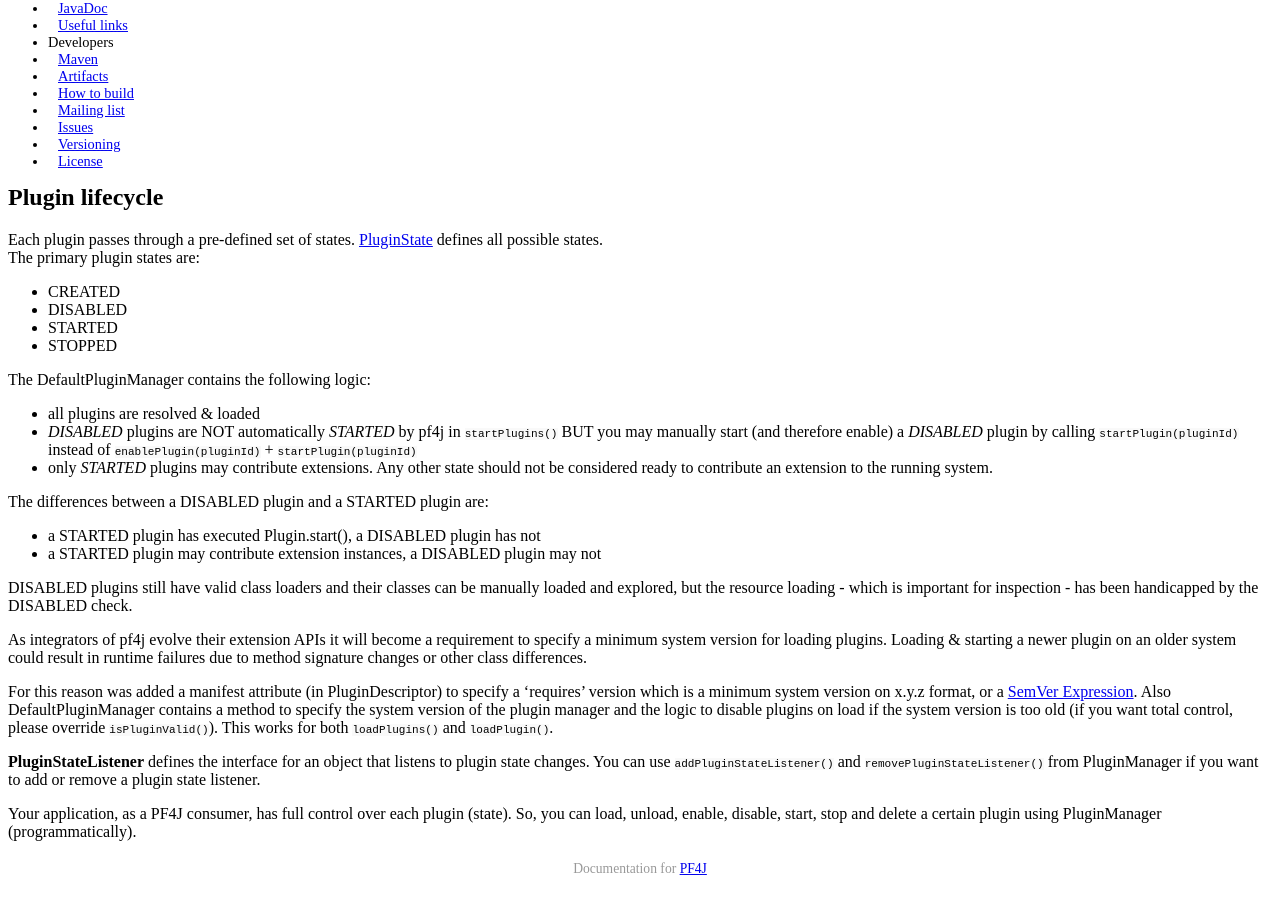
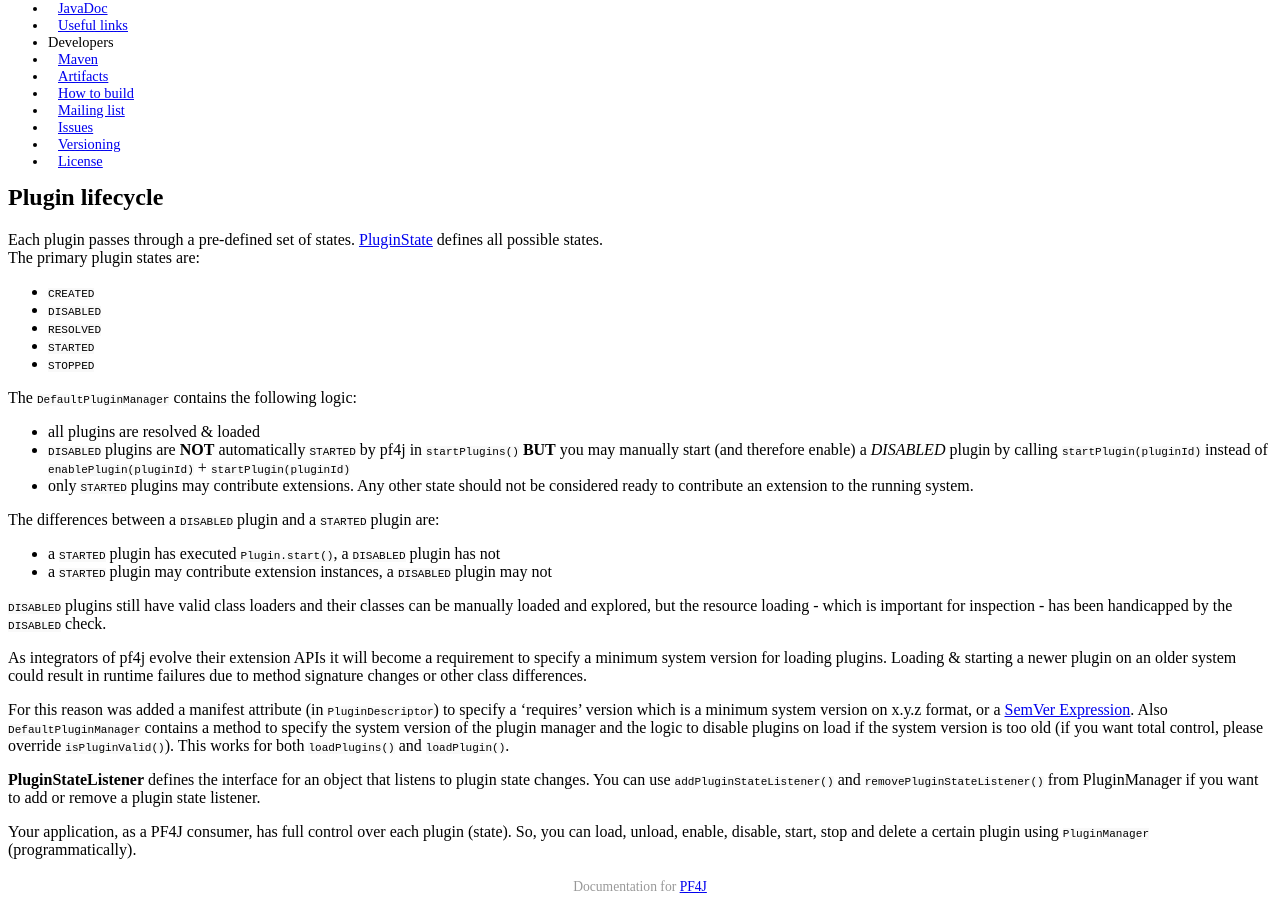
Before and after one commit to pf4j/pf4j.github.io, a Jekyll site: the page built from _posts/2018-01-23-plugin-lifecycle.md, in a window 1280 px wide. Shown: the part 320-1235 px from the top of the page. Built offline with Jekyll 4.4.1, drawn with Linux system fonts in a browser that asks for light colours; a style sheet for code colours, icons or effects is not loaded.

Commit message:
Update lifecycle section (add resolved state)

```diff
--- a/_posts/2018-01-23-plugin-lifecycle.md
+++ b/_posts/2018-01-23-plugin-lifecycle.md
@@ -9,25 +9,26 @@ order: 20
 Each plugin passes through a pre-defined set of states. [PluginState](https://github.com/pf4j/pf4j/blob/master/pf4j/src/main/java/org/pf4j/PluginState.java) defines all possible states.
 The primary plugin states are:
 
-* CREATED
-* DISABLED
-* STARTED
-* STOPPED
+* `CREATED`
+* `DISABLED`
+* `RESOLVED`
+* `STARTED`
+* `STOPPED`
 
-The DefaultPluginManager contains the following logic:
+The `DefaultPluginManager` contains the following logic:
 
 * all plugins are resolved & loaded
-* *DISABLED* plugins are NOT automatically *STARTED* by pf4j in `startPlugins()` BUT you may manually start (and therefore enable) a *DISABLED* plugin by calling `startPlugin(pluginId)` instead of `enablePlugin(pluginId)` + `startPlugin(pluginId)`
-* only *STARTED* plugins may contribute extensions. Any other state should not be considered ready to contribute an extension to the running system.
+* `DISABLED` plugins are __NOT__ automatically `STARTED` by pf4j in `startPlugins()` __BUT__ you may manually start (and therefore enable) a *DISABLED* plugin by calling `startPlugin(pluginId)` instead of `enablePlugin(pluginId)` + `startPlugin(pluginId)`
+* only `STARTED` plugins may contribute extensions. Any other state should not be considered ready to contribute an extension to the running system.
 
-The differences between a DISABLED plugin and a STARTED plugin are:
+The differences between a `DISABLED` plugin and a `STARTED` plugin are:
 
-* a STARTED plugin has executed Plugin.start(), a DISABLED plugin has not
-* a STARTED plugin may contribute extension instances, a DISABLED plugin may not
+* a `STARTED` plugin has executed `Plugin.start()`, a `DISABLED` plugin has not
+* a `STARTED` plugin may contribute extension instances, a `DISABLED` plugin may not
 
-DISABLED plugins still have valid class loaders and their classes can be manually
+`DISABLED` plugins still have valid class loaders and their classes can be manually
 loaded and explored, but the resource loading - which is important for inspection -
-has been handicapped by the DISABLED check.
+has been handicapped by the `DISABLED` check.
 
 As integrators of pf4j evolve their extension APIs it will become
 a requirement to specify a minimum system version for loading plugins.
@@ -35,14 +36,14 @@ Loading & starting a newer plugin on an older system could result in
 runtime failures due to method signature changes or other class
 differences.
 
-For this reason was added a manifest attribute (in PluginDescriptor) to specify a 'requires' version
+For this reason was added a manifest attribute (in `PluginDescriptor`) to specify a 'requires' version
 which is a minimum system version on x.y.z format, or a
 [SemVer Expression](https://github.com/zafarkhaja/jsemver#semver-expressions-api-ranges).
-Also DefaultPluginManager contains a method to
+Also `DefaultPluginManager` contains a method to
 specify the system version of the plugin manager and the logic to disable
 plugins on load if the system version is too old (if you want total control,
 please override `isPluginValid()`). This works for both `loadPlugins()` and `loadPlugin()`.
 
 __PluginStateListener__ defines the interface for an object that listens to plugin state changes. You can use `addPluginStateListener()` and `removePluginStateListener()` from PluginManager if you want to add or remove a plugin state listener.
 
-Your application, as a PF4J consumer, has full control over each plugin (state). So, you can load, unload, enable, disable, start, stop and delete a certain plugin using PluginManager (programmatically).
+Your application, as a PF4J consumer, has full control over each plugin (state). So, you can load, unload, enable, disable, start, stop and delete a certain plugin using `PluginManager` (programmatically).
```
